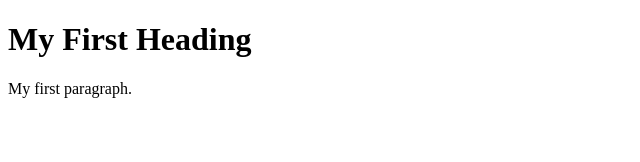
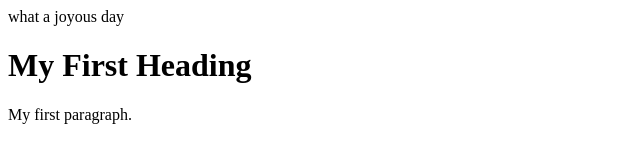
Before and after one commit to Sav0nn/Sav0nn.github.io, a plain HTML site: page index.html in a window 1280 px wide. Shown: the whole page, without its empty margins (0-640 px from the left). Drawn offline with Linux system fonts and the light colour scheme.

Commit message:
Update index.html

```diff
--- a/index.html
+++ b/index.html
@@ -1,10 +1,10 @@
 <!DOCTYPE html>
 <html lang="en">
 <head>
-  <title>Title of the document</title>
+  <title> Hello :D </title>
 </head>
 <body>
-
+what a joyous day
 <h1>My First Heading</h1>
 <p>My first paragraph.</p>
 
```
